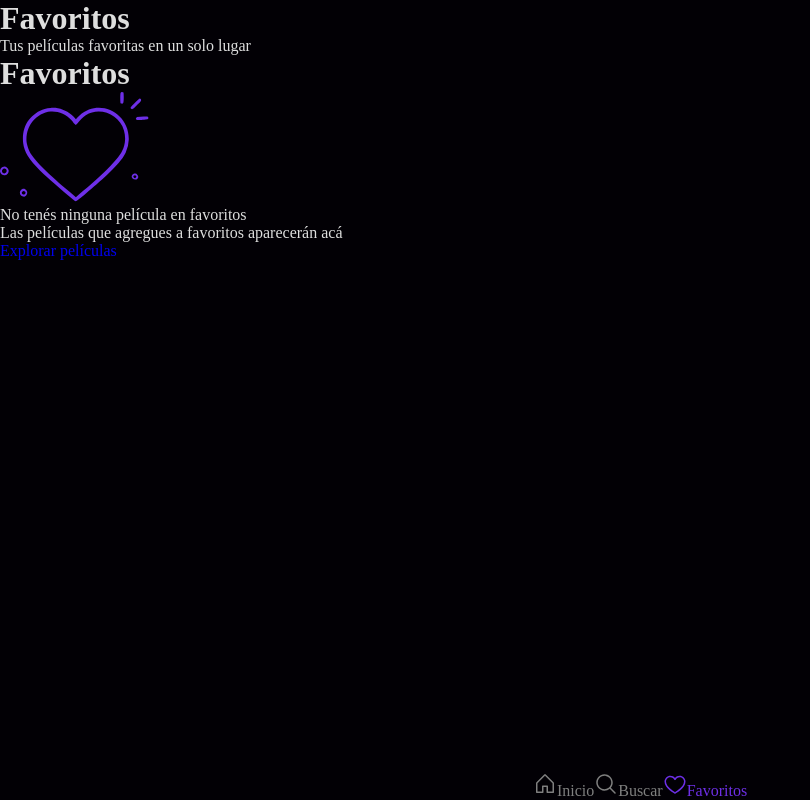
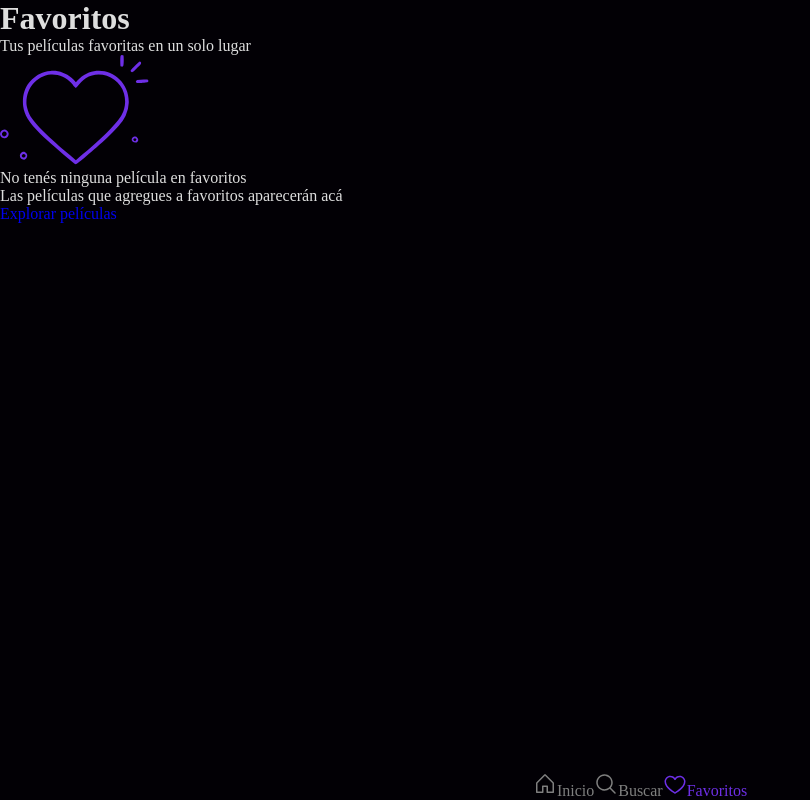
Before and after one commit to titoValen/adm-parcial-2, a Vue app: page /favoritos in a window 1280 px wide. Shown: the whole page, without its empty margins (0-810 px from the left). Built offline with nearby package versions, Linux system fonts and the light colour scheme.

Commit message:
feat: eliminar título de la vista de favoritos para simplificar la interfaz

```diff
--- a/src/views/FavoritesView.vue
+++ b/src/views/FavoritesView.vue
@@ -1,7 +1,5 @@
 <template>
     <main class="favoritos">
-        <h1 class="favoritos__titulo">Favoritos</h1>
-
         <div v-if="peliculas.length === 0" class="favoritos__vacio">
             <IconNoFavorite width="149" height="110" />
             <p class="favoritos__vacio-titulo">No tenés ninguna película en favoritos</p>
```
